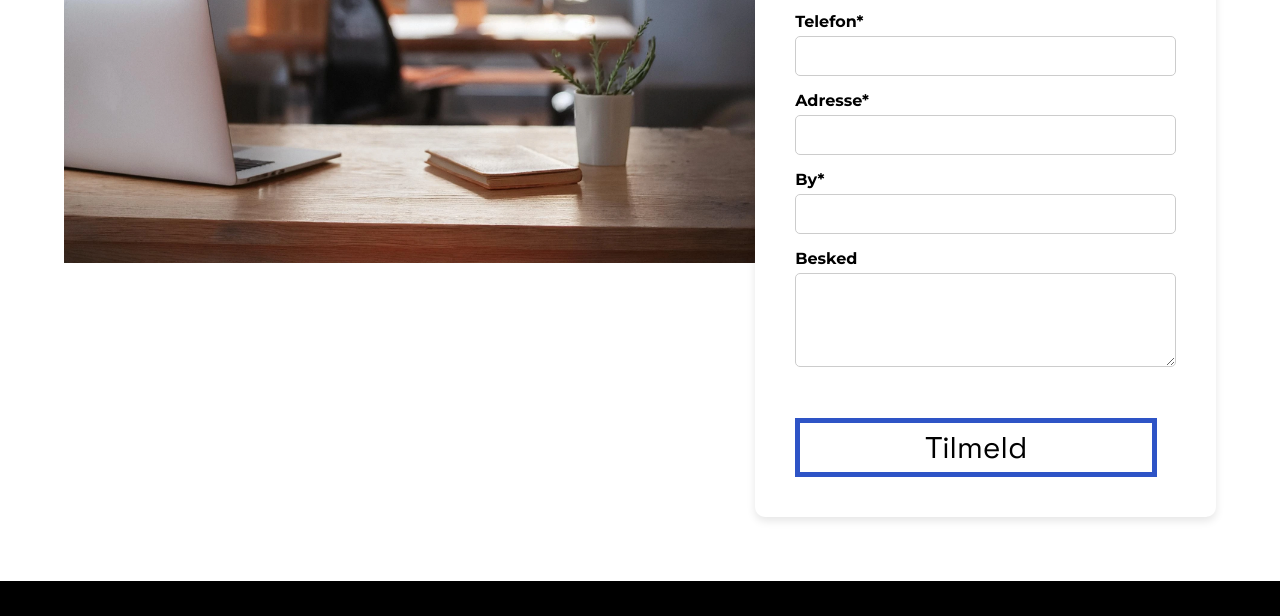
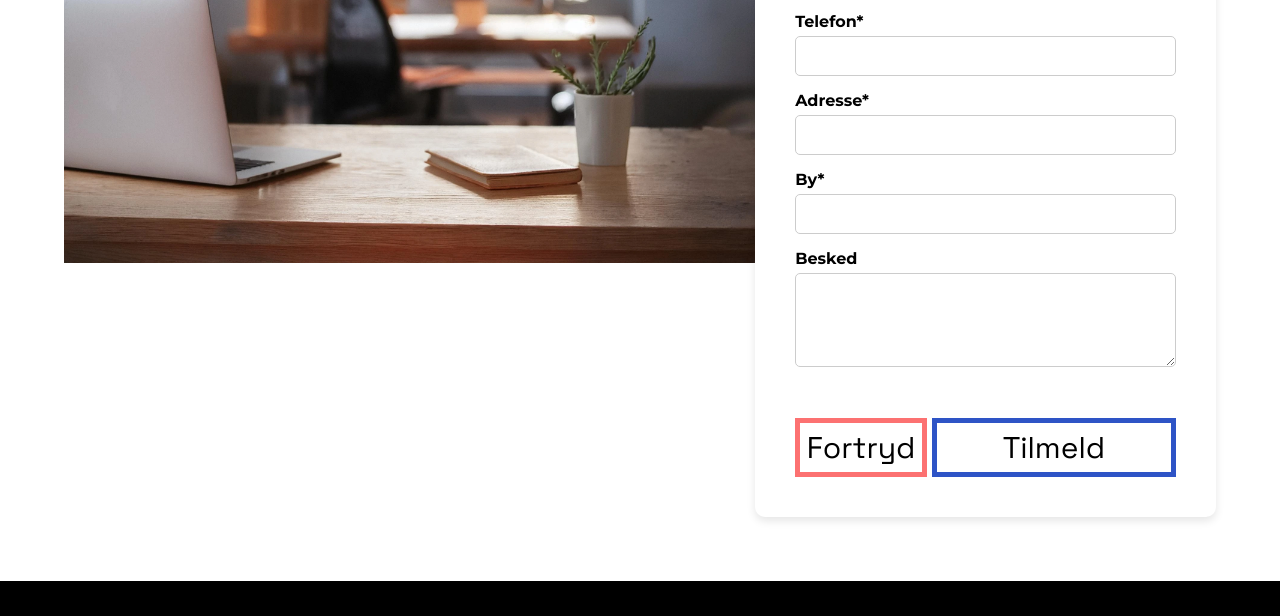
Before and after one commit to Tema7-gruppe-jap/legendary-telegram, a plain HTML site: page omos.html in a window 1280 px wide. Shown: the part 1159-1775 px from the top of the page. Drawn offline with Linux system fonts and the light colour scheme; no server answers; a web font is replaced by a local one.

Commit message:
lidt rettelser fra test

```diff
--- a/css/index.css
+++ b/css/index.css
@@ -96,7 +96,7 @@ img {
 }
 
 .yellowline {
-  border-top: 7px solid yellow;
+  border-top: 7px solid rgb(248, 248, 57);
   margin-inline: 3rem;
   margin-top: 3rem;
 }
--- a/css/omos.css
+++ b/css/omos.css
@@ -118,6 +118,31 @@ p {
   cursor: pointer;
 }
 
+.btn-cancel {
+  background-color: white;
+  padding: 5px;
+  width: 50%;
+  height: 100%;
+  font-family: "Space Grotesk", serif;
+  font-size: 30px;
+  margin-top: 2rem;
+  border: 5px solid rgb(252, 113, 113);
+  text-decoration: none;
+  color: black;
+  text-align: center;
+}
+
+.btn-cancel:hover {
+  background-color: rgb(252, 113, 113);
+  color: white;
+  cursor: pointer;
+}
+
+.btn-flex {
+  display: flex;
+  flex-direction: row;
+  gap: 5px;
+}
 /*************** Menu *************/
 
 .logo img {
--- a/js/produktliste.js
+++ b/js/produktliste.js
@@ -23,8 +23,6 @@ function showProducts(event) {
         if (event) {
           if (event.target.value == "discount") {
             return product.discountPercentage;
-          } else if (event.target.value == "soldout") {
-            return product.stock <= 0;
           } else if (event.target.value == "discountNotSoldOut") {
             return product.discountPercentage && product.stock > 0;
           } else {
--- a/omos.html
+++ b/omos.html
@@ -112,7 +112,10 @@
                         <textarea id="besked" name="besked" rows="4"></textarea>
                     </div>
 
-                    <button type="submit" class="btn-submit">Tilmeld</button>
+                    <div class="btn-flex">
+                        <button type="reset" class="btn-cancel">Fortryd</button>
+                        <button type="submit" class="btn-submit">Tilmeld</button>
+                    </div>
                 </form>
             </div>
 
```
Also changed, not shown: produktliste.html (+0 -1 lines).
